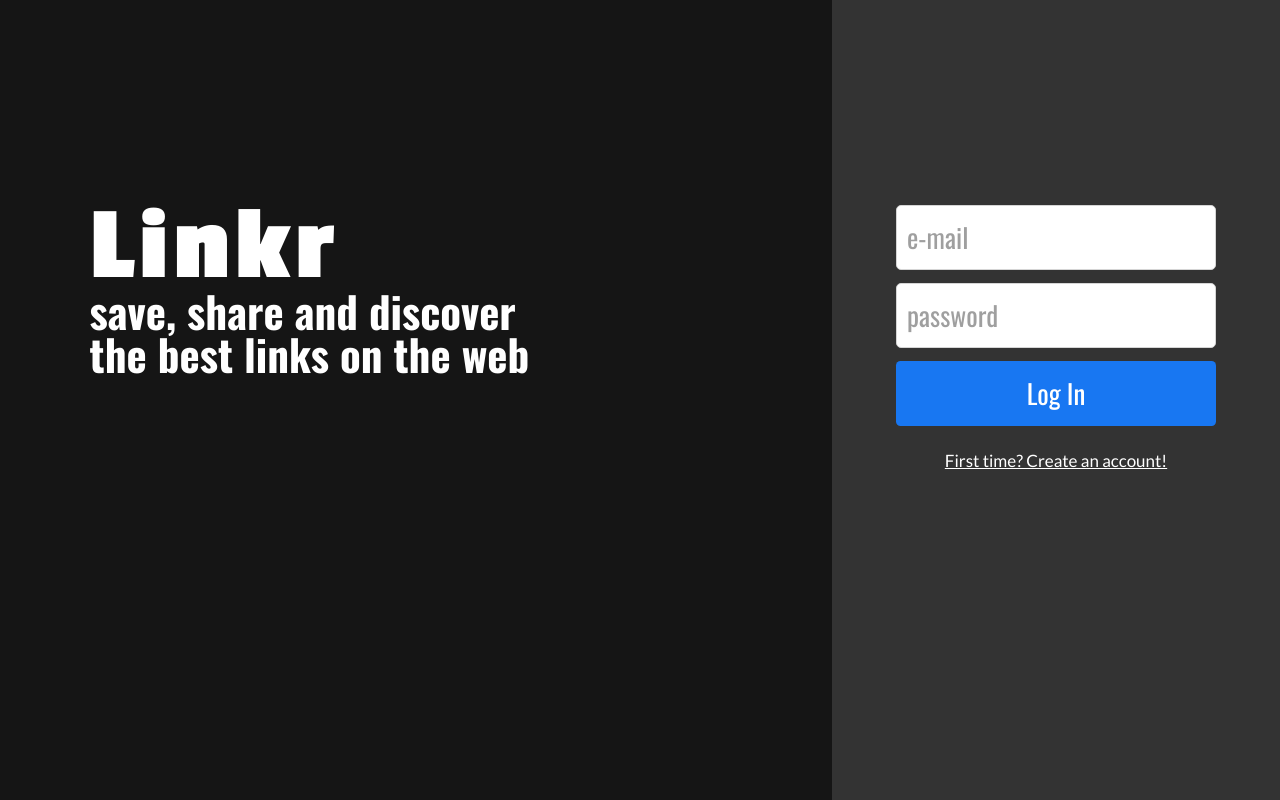
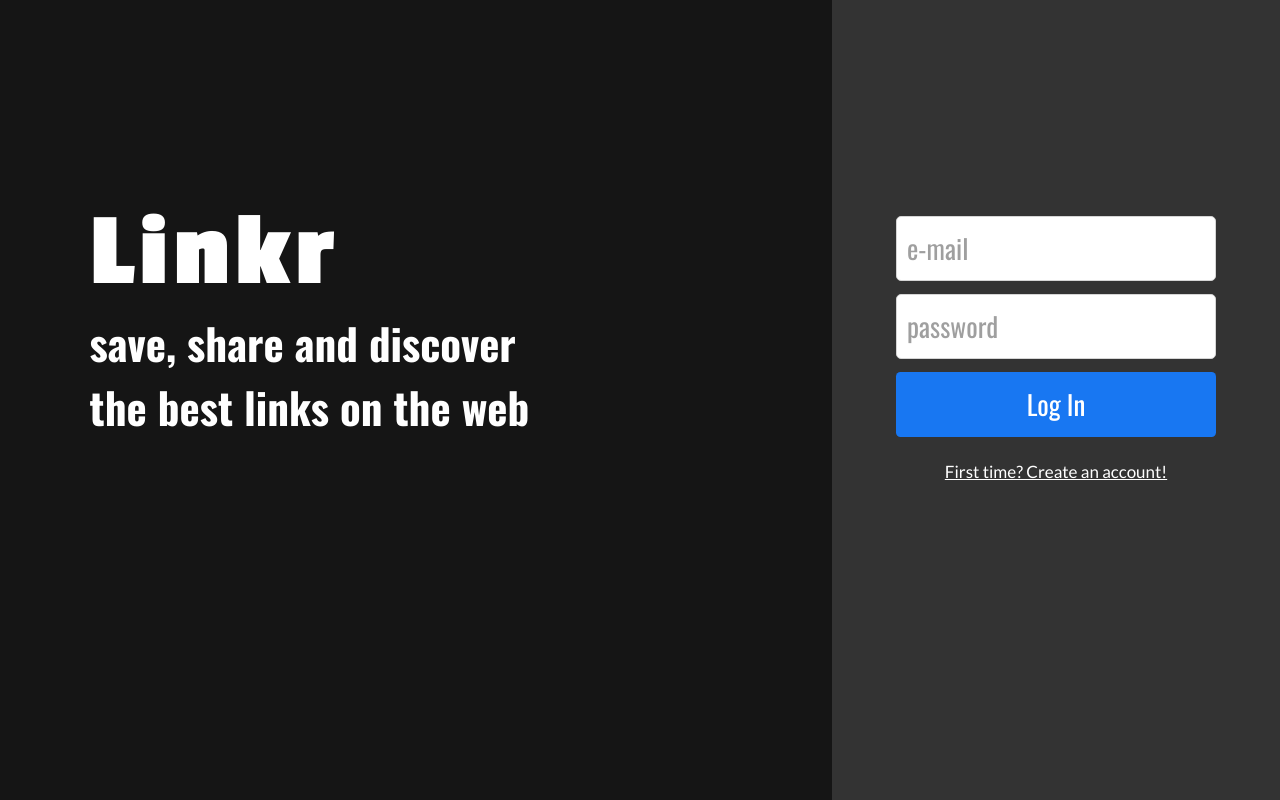
Before and after one commit to marceloleda/projeto18-linkr-frontend, a React (Create React App) app: page / in a window 1280 px wide. Built offline with nearby package versions, Linux system fonts and the light colour scheme; no server answers.

Commit message:
style: form resize

```diff
--- a/src/components/Form.js
+++ b/src/components/Form.js
@@ -6,8 +6,8 @@ const Form = styled.form`
   display: flex;
   flex-direction: column;
   align-items: center;
-  padding: 0 5%;
-  margin-top: 16%;
+  justify-content: center;
+  padding: 0 5% 8% 5%;
   gap: 13px;
 `;
 
--- a/src/components/StyledDiv.js
+++ b/src/components/StyledDiv.js
@@ -6,14 +6,17 @@ const StyledDiv = styled.div`
   color: ${white};
   width: 65%;
   height: 100vh;
-  align-items: flex-start;
+  display: flex;
+  flex-direction: column;
+  justify-content: center;
   font-weight: 700;
   padding: 7%;
-  padding-top: 16%;
+  padding-bottom: 20%;
+
   h1{
     font-family: 'Passion One', cursive;
     font-size: 106px;
-    line-height: 84px;
+    line-height: 117px;
     letter-spacing: 0.05em;
     text-align: left;
   }
@@ -21,6 +24,7 @@ const StyledDiv = styled.div`
   h2{
     font-family: 'Oswald', sans-serif;
     font-size: 43px;
+    line-height: 64px;
     text-align: left;
   }
 `;
```
Also changed, not shown: src/pages/Login/index.js (+8 -11 lines).
